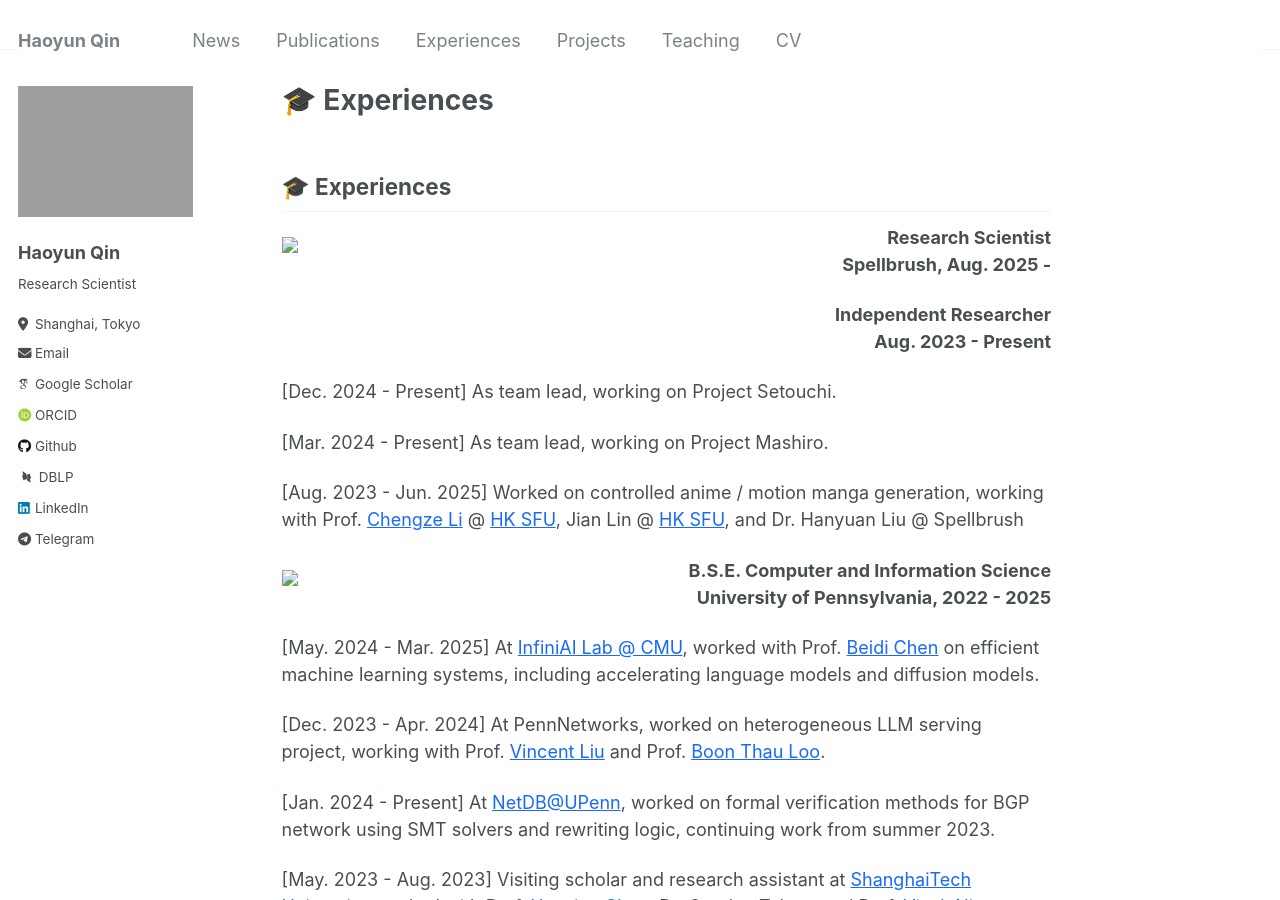
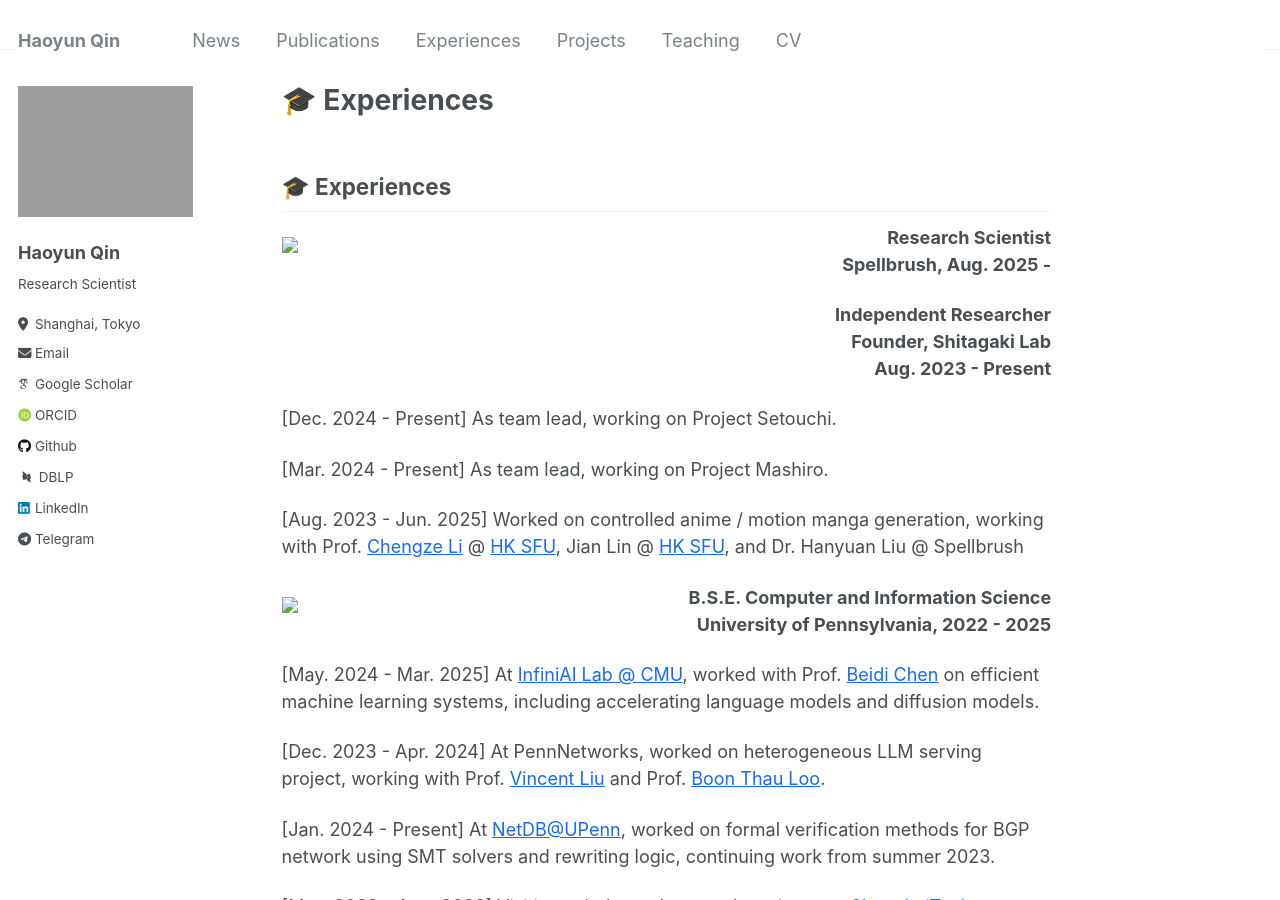
Before and after one commit to JeffersonQin/academic, a Jekyll site: the page built from _pages/includes/exp.md, in a window 1280 px wide and 900 px high. Built offline with Jekyll 4.4.1, drawn with Linux system fonts in a browser that asks for light colours; some web fonts are replaced; our own code applies the rules of GitHub Pages for plain Markdown files.

Commit message:
feat: add shitagaki lab

```diff
--- a/_pages/includes/exp.md
+++ b/_pages/includes/exp.md
@@ -10,7 +10,7 @@
 <div style="display: flex; justify-content: space-between; align-items: center;">
   <img src="" style="height: 50px;">
   <div style="text-align: right;">
-    <b><p>Independent Researcher<br>Aug. 2023 - Present</p></b>
+    <b><p>Independent Researcher<br>Founder, Shitagaki Lab<br>Aug. 2023 - Present</p></b>
   </div>
 </div>
 
```
